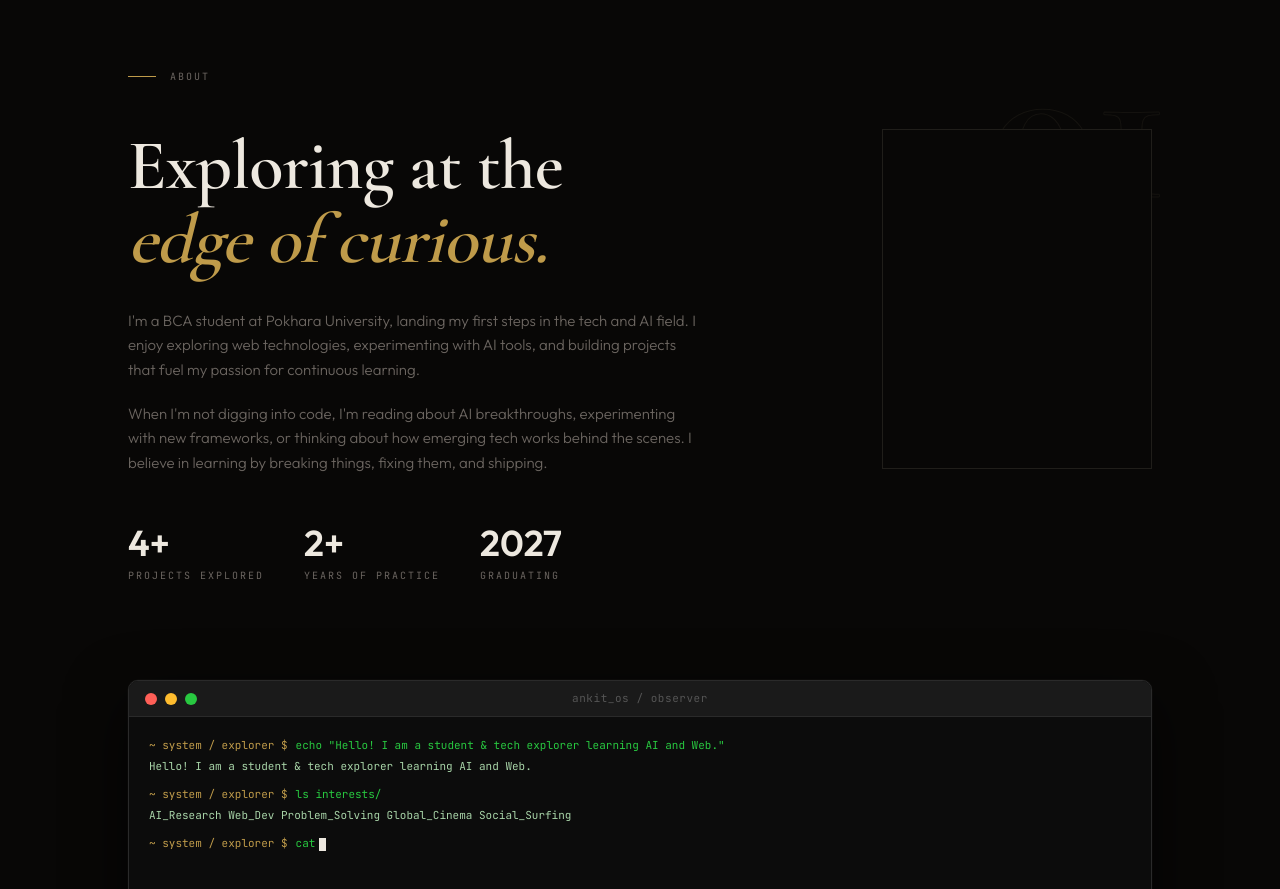
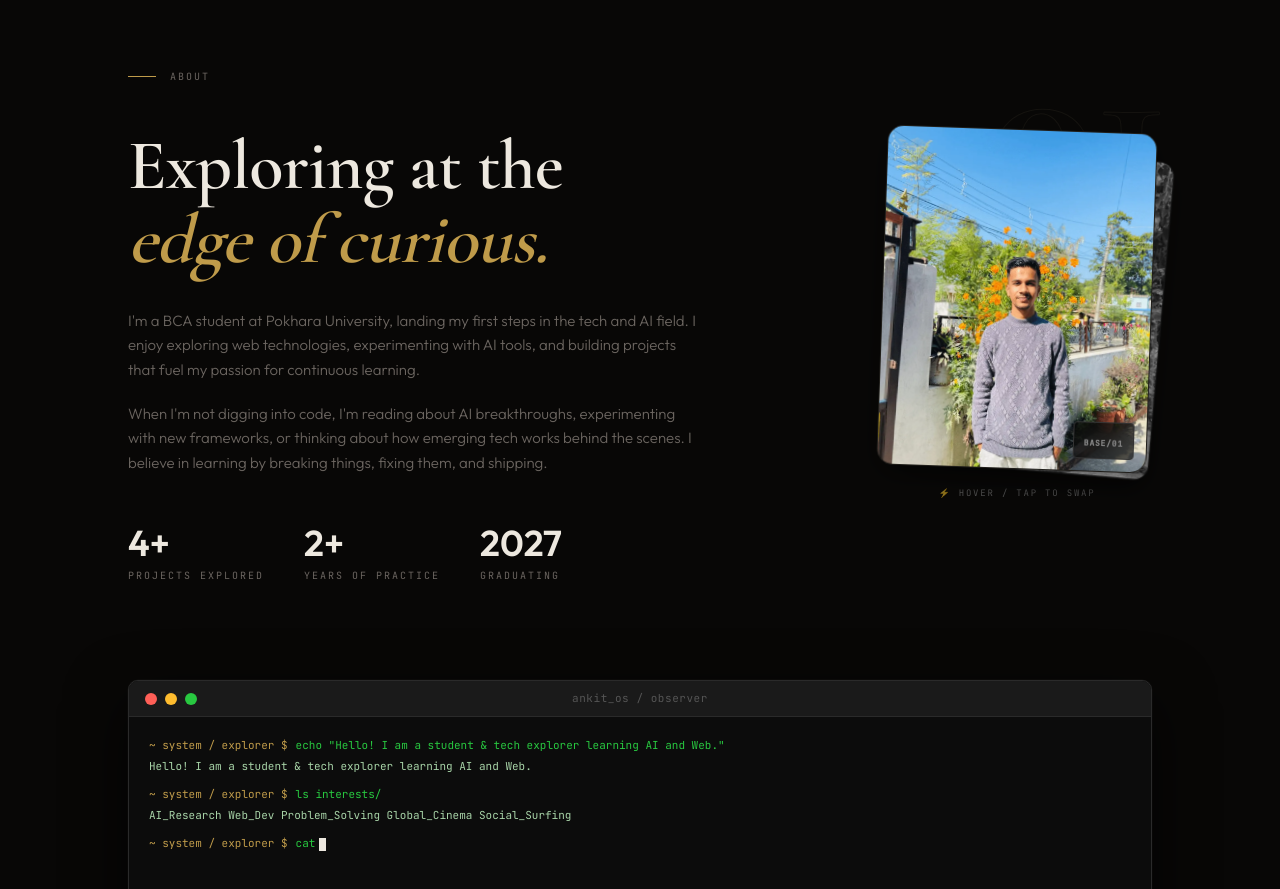
Before and after one commit to ghimire-ankit/Portfolio, a Next.js app: page / in a window 1280 px wide. Shown: the part 860-1749 px from the top of the page. Built offline with nearby package versions, Linux system fonts and the light colour scheme.

Commit message:
feat: interactive dual-portrait card swap deck

```diff
--- a/components/ui/PixelPhotoFrame.tsx
+++ b/components/ui/PixelPhotoFrame.tsx
@@ -1,5 +1,6 @@
 "use client";
 import { useState } from "react";
+import { motion, AnimatePresence } from "framer-motion";
 
 interface PixelPhotoFrameProps {
     src1: string;
@@ -9,18 +10,6 @@ interface PixelPhotoFrameProps {
     alt?: string;
 }
 
-// ── Grid config ───────────────────────────────────────────────────────────
-const COLS = 10;
-const ROWS = 10;
-const TOTAL = COLS * ROWS;
-
-// Stagger delay per tile (diagonal wave pattern)
-const tileDelay = (col: number, row: number) => {
-    // diagonal wave: tiles closest to top-left animate first
-    const diag = (col + row) / (COLS + ROWS - 2);
-    return diag * 0.38; // max 380ms spread
-};
-
 export default function PixelPhotoFrame({
     src1,
     src2,
@@ -29,140 +18,144 @@ export default function PixelPhotoFrame({
     alt = "Portrait",
 }: PixelPhotoFrameProps) {
     const [hovering, setHovering] = useState(false);
-    const [touched, setTouched] = useState(false); // toggle for mobile
+    const [clickIndex, setClickIndex] = useState(0);
 
-    const isActive = hovering || touched;
+    // Swap trigger: true if hovered OR odd number of clicks on mobile
+    const showAlt = hovering || (clickIndex % 2 !== 0);
 
-    const handleTouch = () => setTouched(t => !t);
+    const toggleClick = () => {
+        setClickIndex(prev => prev + 1);
+    };
+
+    // Transition configurations for high-speed spring feels
+    const springTransition = {
+        type: "spring",
+        stiffness: 420,
+        damping: 28,
+        mass: 0.8
+    };
 
     return (
         <div
-            className="relative overflow-hidden select-none"
-            style={{ width, height, cursor: "none" }}
+            className="relative select-none cursor-pointer"
+            style={{ width, height }}
             onMouseEnter={() => setHovering(true)}
             onMouseLeave={() => setHovering(false)}
-            onTouchStart={handleTouch}
+            onClick={toggleClick}
         >
-            {/* ── IMAGE 1 — always rendered underneath (base) ── */}
-            {/* eslint-disable-next-line @next/next/no-img-element */}
-            <img
-                src={src1}
-                alt={alt}
-                draggable={false}
-                style={{
-                    position: "absolute",
-                    inset: 0,
-                    width: "100%",
-                    height: "100%",
-                    objectFit: "cover",
-                    objectPosition: "top",
-                    display: "block",
-                    filter: "grayscale(1)",
-                    transition: "filter 0.6s ease",
-                }}
+            {/* Card Deck container */}
+            <div className="relative w-full h-full">
+
+                {/* ── CARD 2 (ankit2webp.webp) ── */}
+                <motion.div
+                    className="absolute inset-0 rounded-2xl overflow-hidden border bg-[var(--bg-secondary)]"
+                    style={{
+                        width: "100%",
+                        height: "100%",
+                        originX: 0.5,
+                        originY: 0.5,
+                        boxShadow: "0 10px 30px rgba(0,0,0,0.5)",
+                    }}
+                    animate={
+                        showAlt
+                            ? {
+                                // Swaps to front
+                                x: 0,
+                                y: 0,
+                                rotate: -3,
+                                scale: 1.02,
+                                zIndex: 30,
+                                filter: "grayscale(0%)",
+                                borderColor: "var(--accent)",
+                            }
+                            : {
+                                // Back in stack (peeking out)
+                                x: 18,
+                                y: 12,
+                                rotate: 5,
+                                scale: 0.94,
+                                zIndex: 10,
+                                filter: "grayscale(100%)",
+                                borderColor: "var(--border)",
+                            }
+                    }
+                    transition={springTransition}
+                >
+                    {/* eslint-disable-next-line @next/next/no-img-element */}
+                    <img
+                        src={src2}
+                        alt="Alternative views"
+                        draggable={false}
+                        className="w-full h-full object-cover object-top"
+                    />
+                    {/* Card info label */}
+                    <div className="absolute bottom-3 left-3 bg-black/60 backdrop-blur-md px-2.5 py-1 rounded border border-[#333] z-20 pointer-events-none">
+                        <span className="font-mono text-[8px] text-[var(--accent)] tracking-widest font-bold">ALT/02</span>
+                    </div>
+                </motion.div>
+
+                {/* ── CARD 1 (ankit.webp) ── */}
+                <motion.div
+                    className="absolute inset-0 rounded-2xl overflow-hidden border bg-[var(--bg-secondary)]"
+                    style={{
+                        width: "100%",
+                        height: "100%",
+                        originX: 0.5,
+                        originY: 0.5,
+                        boxShadow: "0 10px 30px rgba(0,0,0,0.5)",
+                    }}
+                    animate={
+                        showAlt
+                            ? {
+                                // Back in stack (peeking out)
+                                x: -18,
+                                y: 12,
+                                rotate: -5,
+                                scale: 0.94,
+                                zIndex: 10,
+                                filter: "grayscale(100%)",
+                                borderColor: "var(--border)",
+                            }
+                            : {
+                                // Swaps to front
+                                x: 0,
+                                y: 0,
+                                rotate: 2,
+                                scale: 1,
+                                zIndex: 30,
+                                filter: "grayscale(0%)",
+                                borderColor: "var(--border)",
+                            }
+                    }
+                    transition={springTransition}
+                >
+                    {/* eslint-disable-next-line @next/next/no-img-element */}
+                    <img
+                        src={src1}
+                        alt={alt}
+                        draggable={false}
+                        className="w-full h-full object-cover object-top"
+                    />
+                    {/* Card info label */}
+                    <div className="absolute bottom-3 right-3 bg-black/60 backdrop-blur-md px-2.5 py-1 rounded border border-[#333] z-20 pointer-events-none">
+                        <span className="font-mono text-[8px] text-[#888] tracking-widest font-bold">BASE/01</span>
+                    </div>
+                </motion.div>
+
+            </div>
+
+            {/* Glowing active card backdrop */}
+            <div
+                className="absolute -inset-4 bg-[var(--accent)] blur-2xl transition-opacity duration-500 rounded-full pointer-events-none -z-10"
+                style={{ opacity: hovering ? 0.12 : 0 }}
             />
 
-            {/* ── IMAGE 2 — sits on top, revealed by grid tiles disappearing ── */}
-            {/* eslint-disable-next-line @next/next/no-img-element */}
-            <img
-                src={src2}
-                alt={alt}
-                draggable={false}
-                style={{
-                    position: "absolute",
-                    inset: 0,
-                    width: "100%",
-                    height: "100%",
-                    objectFit: "cover",
-                    objectPosition: "top",
-                    display: "block",
-                }}
-            />
-
-            {/* ── TILE GRID OVERLAY ── */}
-            {/* On hover: tiles scale to 0 → image2 is revealed */}
-            {/* On leave: tiles scale back to 1 → back to image1 (grayscale) */}
+            {/* Interactive hint label */}
             <div
-                style={{
-                    position: "absolute",
-                    inset: 0,
-                    display: "grid",
-                    gridTemplateColumns: `repeat(${COLS}, 1fr)`,
-                    gridTemplateRows: `repeat(${ROWS}, 1fr)`,
-                    pointerEvents: "none",
-                }}
+                className="absolute -bottom-8 left-1/2 -translate-x-1/2 font-mono text-[9px] uppercase tracking-[0.2em] text-[#888] transition-opacity duration-300 pointer-events-none whitespace-nowrap"
+                style={{ opacity: hovering ? 1 : 0.6 }}
             >
-                {Array.from({ length: TOTAL }).map((_, idx) => {
-                    const col = idx % COLS;
-                    const row = Math.floor(idx / COLS);
-                    const delay = tileDelay(col, row);
-
-                    return (
-                        <div
-                            key={idx}
-                            style={{
-                                background: "var(--bg-primary)",
-                                transform: isActive ? "scale(0)" : "scale(1)",
-                                transformOrigin: "center",
-                                transition: isActive
-                                    ? `transform 0.3s cubic-bezier(0.65, 0, 0.35, 1) ${delay}s`
-                                    : `transform 0.35s cubic-bezier(0.65, 0, 0.35, 1) ${0.38 - delay}s`,
-                            }}
-                        />
-                    );
-                })}
-            </div>
-
-            {/* ── ACCENT BORDER ── */}
-            <div
-                style={{
-                    position: "absolute",
-                    inset: 0,
-                    pointerEvents: "none",
-                    border: isActive
-                        ? "1px solid var(--accent)"
-                        : "1px solid var(--border)",
-                    boxShadow: isActive
-                        ? "0 0 0 1px var(--accent), inset 0 0 60px rgba(191,155,74,0.08)"
-                        : "none",
-                    transition: "border-color 0.4s ease, box-shadow 0.4s ease",
-                    zIndex: 10,
-                }}
-            />
-
-            {/* ── AMBIENT GLOW ── */}
-            <div
-                style={{
-                    position: "absolute",
-                    inset: "-20px",
-                    background: "var(--accent)",
-                    filter: "blur(40px)",
-                    opacity: isActive ? 0.12 : 0,
-                    transition: "opacity 0.5s ease",
-                    zIndex: -1,
-                    pointerEvents: "none",
-                }}
-            />
-
-            {/* ── CORNER LABEL ── */}
-            <div
-                style={{
-                    position: "absolute",
-                    top: 10,
-                    right: 10,
-                    fontFamily: "monospace",
-                    fontSize: 7,
-                    letterSpacing: "0.2em",
-                    textTransform: "uppercase",
-                    color: "var(--accent)",
-                    textShadow: "0 0 10px var(--accent)",
-                    opacity: isActive ? 1 : 0,
-                    transition: "opacity 0.3s ease",
-                    pointerEvents: "none",
-                    zIndex: 20,
-                }}
-            >
-                [ alt view ]
+                {showAlt ? "⚡ touch / leave to restack" : "⚡ hover / tap to swap"}
             </div>
         </div>
     );
```
